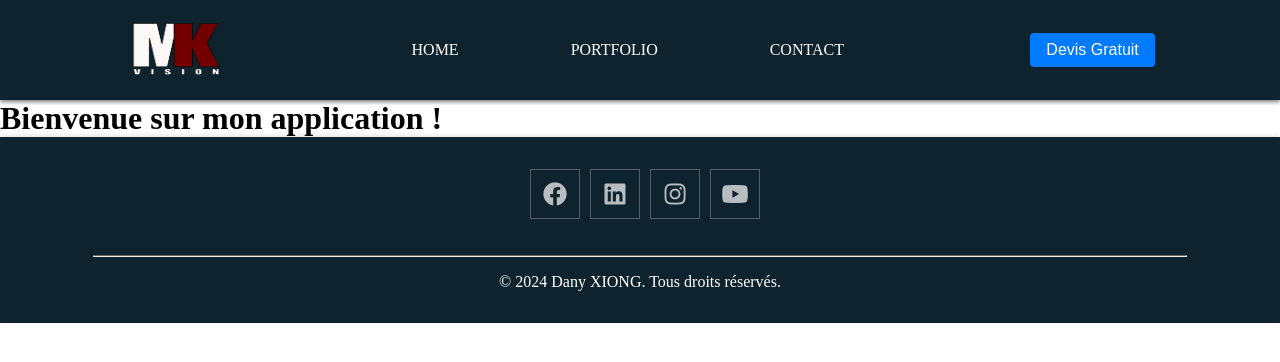
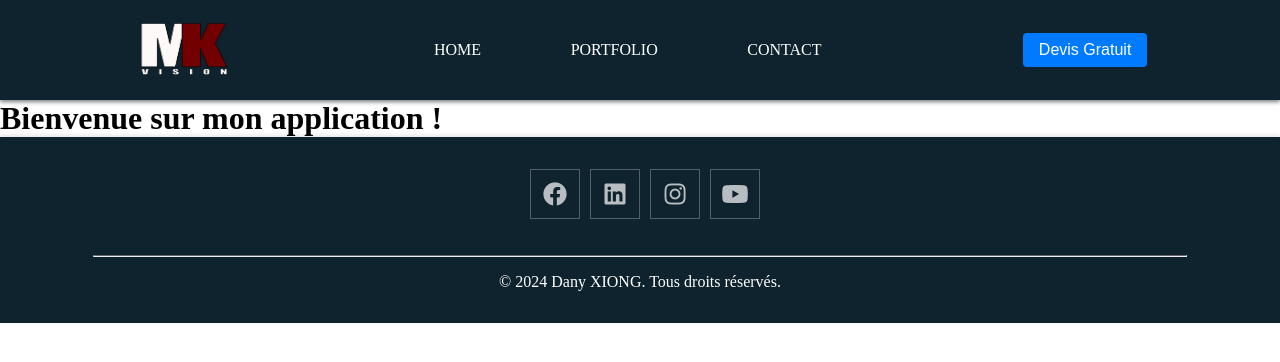
Before and after one commit to Ekkylibre/makey_siong, a Next.js app: page / in a window 1280 px wide. Shown: the top 362 px of the page. Built offline with nearby package versions, Linux system fonts and the light colour scheme.

Commit message:
💄 Layout > NavBar > WIP style rework gap in NavItems

```diff
--- a/src/app/components/NavBar.tsx
+++ b/src/app/components/NavBar.tsx
@@ -21,7 +21,7 @@ const Logo = styled.div`
 
 const NavItems = styled.div`
   display: flex;
-  gap: 7rem;
+  gap: 7vw;
 `;
 
 const NavItem = styled(Link)`
```
